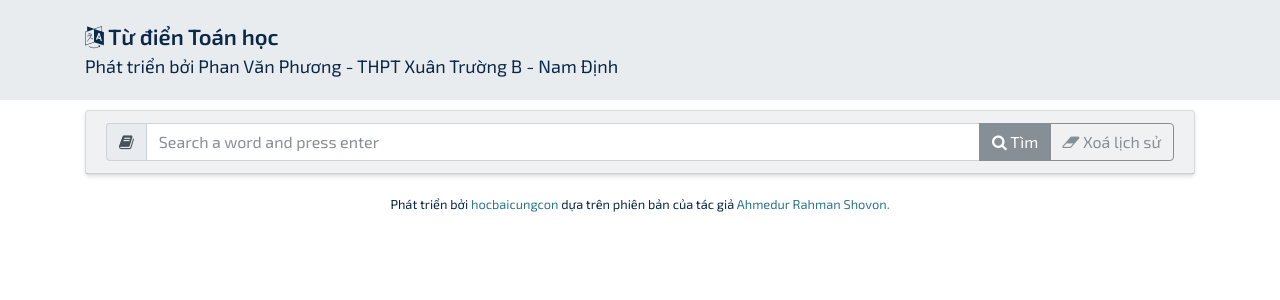
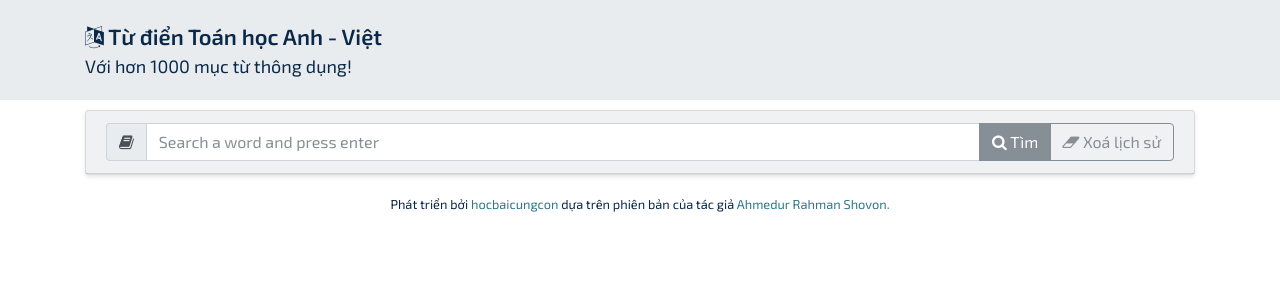
Before and after one commit to o2edu/mathdict, a Flask app: page / in a window 1280 px wide. Shown: the top 300 px of the page. Run offline with Flask 2, Linux system fonts and the light colour scheme; some libraries are stand-ins or nearby versions.

Commit message:
Cap nhat them mot so tu va icon

```diff
--- a/templates/index.html
+++ b/templates/index.html
@@ -5,9 +5,9 @@
     <meta name="viewport" content="width=device-width, initial-scale=1, shrink-to-fit=no">
     <meta name="description" content="Từ điển Toán học Anh Việt"/>
     <meta name="author" content="">
-    <meta property="og:title" content="Dictmate"/>
-    <meta property="og:image" content="http://datamate.ws/screenshots/dictmate/dictmate.png"/>
-    <meta property="og:site_name" content="Dictmate"/>
+    <meta property="og:title" content="Từ điển Toán học Anh Việt"/>
+    <meta property="og:image" content="http://datamate.ws/screenshots/dictmate/mathdict.png"/>
+    <meta property="og:site_name" content="Từ điển Toán học Anh Việt"/>
     <meta property="og:description" content="Từ điển Toán học Anh − Việt"/>
     <title>Từ điển Toán học Anh Việt</title>
     <link rel="icon" href="{{ url_for('static', filename='assets/images/favicon.ico') }}" type="image/x-icon"/>
@@ -33,9 +33,9 @@
 <div class="jumbotron jumbotron-fluid">
     <div class="container">
         <span class="lead title"><i class="fa fa-language"></i>
-            Từ điển Toán học
+            Từ điển Toán học Anh - Việt
         </span>
-        <p class="subtitle">Phát triển bởi Phan Văn Phương - THPT Xuân Trường B - Nam Định</p>
+        <p class="subtitle">Với hơn 1000 mục từ thông dụng!</p>
     </div>
 </div>
 <div class="container">
```
Also changed, not shown: static/assets/images/dictmate.png (deleted), static/assets/images/dictmate_with_line.png (deleted), static/assets/images/favicon.ico (deleted), static/assets/images/forkme_right_gray.png (deleted), static/assets/images/shovon.jpg (deleted), 1 other file.
